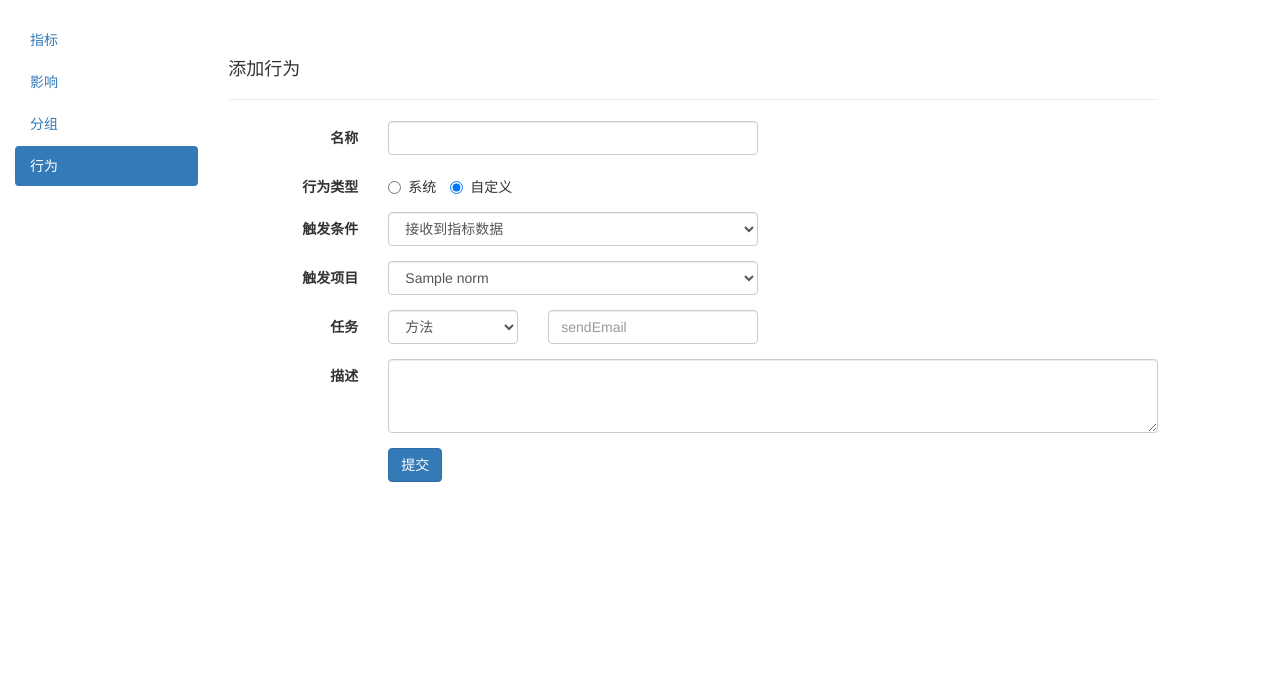
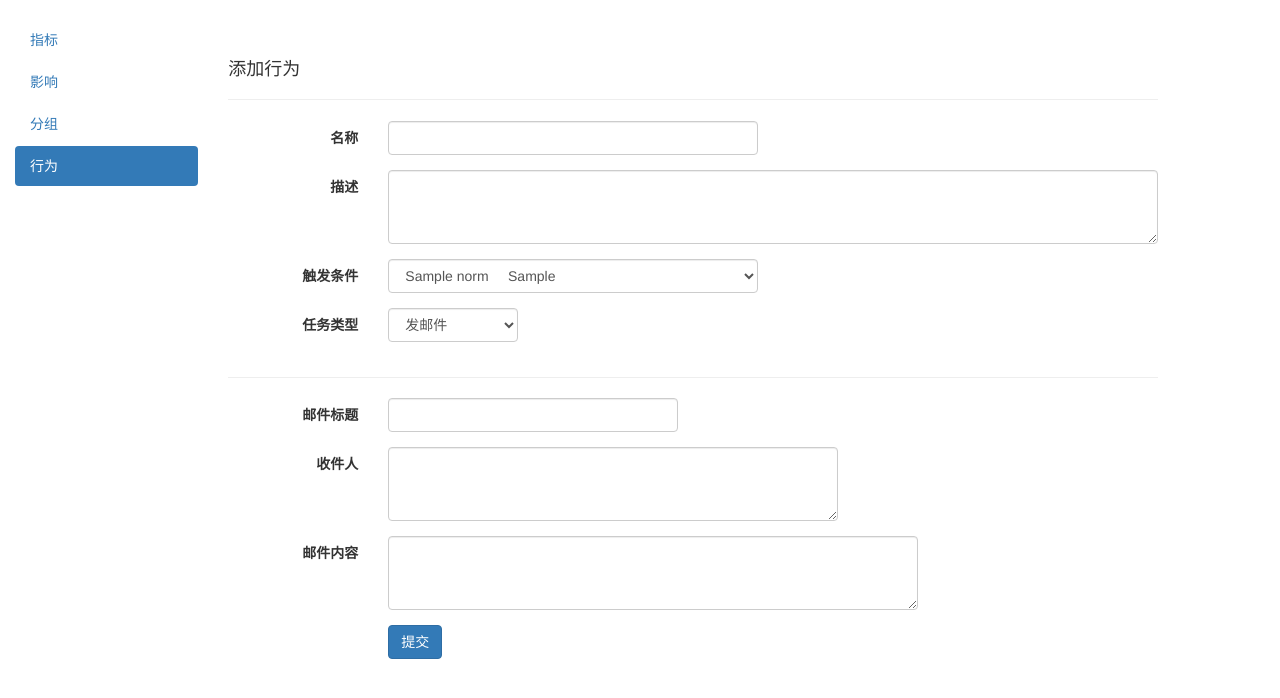
Before and after one commit to Cshiwei/monitor, a CodeIgniter app: page /database/index.php/behavior/add in a window 1280 px wide. Shown: the part 52-750 px from the top of the page. Run offline with CodeIgniter, Linux system fonts and the light colour scheme; tables that the repository leaves empty or names only in its code hold one stand-in row (values such as "Sample post"); data that the repository does not hold is empty.

Commit message:
细化任务方式

```diff
--- a/application/views/addbehavior.tpl
+++ b/application/views/addbehavior.tpl
@@ -4,7 +4,6 @@
     <meta charset="utf-8">
     <meta http-equiv="X-UA-Compatible" content="IE=edge">
     <title>添加行为</title>
-
     <link href="/static/bootstrap/css/bootstrap.min.css" rel="stylesheet">
 </head>
 <body>
@@ -50,6 +49,13 @@
                     </div>
                 </div>
                 <div class="form-group">
+                    <label for="desc" class="col-xs-2 control-label">描述</label>
+                    <div class="col-xs-10">
+                        <textarea name="desc" class="form-control" id="desc" rows="3"></textarea>
+                    </div>
+                </div>
+                <!--
+                <div class="form-group">
                     <label for="" class="col-xs-2 control-label">行为类型</label>
                     <div class="col-xs-5">
                     <{foreach $behaviorType as $key=>$val}>
@@ -59,6 +65,18 @@
                     <{/foreach}>
                     </div>
                 </div>
+                -->
+                <div class="form-group" id="itemGroup">
+                    <label for="normId" class="col-xs-2 control-label">触发条件</label>
+                    <div class="col-xs-5">
+                        <select class="form-control" id="normId" name="normId" title="指标ID">
+                            <{foreach $allNorm as $key=>$val}>
+                                <option  value="<{$val.id}>"><{$val.name}>&nbsp;&nbsp;&nbsp;&nbsp;<{$val.thresholdShow}></option>
+                            <{/foreach}>
+                        </select>
+                    </div>
+                </div>
+                <!--
                 <div class="form-group" >
                     <label for="trigger" class="col-xs-2 control-label">触发条件</label>
                     <div class="col-xs-5">
@@ -69,16 +87,108 @@
                         </select>
                     </div>
                 </div>
-                <div class="form-group" id="itemGroup">
-                    <label for="normId" class="col-xs-2 control-label">触发项目</label>
-                    <div class="col-xs-5">
-                        <select class="form-control" id="normId" name="normId" title="指标ID">
-                            <{foreach $allNorm as $key=>$val}>
-                                <option  value="<{$val.id}>"><{$val.name}>&nbsp;&nbsp;&nbsp;&nbsp;<{$val.thresholdShow}></option>
-                            <{/foreach}>
+                -->
+                <div class="form-group">
+                    <label for="jobType" class="col-xs-2 control-label">任务类型</label>
+                    <div class="col-xs-2">
+                        <select id="jobType" name="jobType" class="form-control">
+                                <option class="form-control" data-param="emailFm" value="1">发邮件</option>
+                                <option class="form-control" data-param="commondFm" value="2">执行命令</option>
+                                <option class="form-control" data-param="methodFm" value="3">执行方法</option>
+                                <option class="form-control" data-param="apiFm" value="4">调用接口</option>
                         </select>
                     </div>
                 </div>
+                <div class="row">
+                    <div class="col-xs-12">
+                        <hr/>
+                    </div>
+                </div>
+                <div id="paramFm">
+
+                </div>
+                <div class="param hidden">
+                    <div id="emailFm">
+                        <!-- 邮件参数-->
+                        <div class="form-group emailFm">
+                            <label for="jobType" class="col-xs-2 control-label">邮件标题</label>
+                            <div class="col-xs-4">
+                                <input class="form-control" type="text" name="eamilTitle"/>
+                            </div>
+                        </div>
+                        <div class="form-group emailFm">
+                            <label for="jobType" class="col-xs-2 control-label">收件人</label>
+                            <div class="col-xs-6">
+                                <textarea name="desc" class="form-control" id="desc" rows="3"></textarea>
+                            </div>
+                        </div>
+                        <div class="form-group emailFm">
+                            <label for="jobType" class="col-xs-2 control-label">邮件内容</label>
+                            <div class="col-xs-7">
+                                <textarea name="desc" class="form-control" id="desc" rows="3"></textarea>
+                            </div>
+                        </div>
+                        <!-- 邮件参数 -->
+                    </div>
+
+                    <div id="apiFm">
+                        <!--调用接口-->
+                        <div class="form-group apiFm">
+                            <label for="jobType" class="col-xs-2 control-label">接口地址</label>
+                            <div class="col-xs-4">
+                                <input class="form-control" type="text" name="eamilTitle"/>
+                            </div>
+                        </div>
+                        <div class="form-group apiFm">
+                            <label for="jobType" class="col-xs-2 control-label">方法</label>
+                            <div class="col-xs-4">
+                                <select class="form-control">
+                                    <option>GET</option>
+                                    <option>POST</option>
+                                    <option>DELETE</option>
+                                    <option>PUT</option>
+                                </select>
+                            </div>
+                        </div>
+                        <div class="form-group apiFm">
+                            <label class="col-xs-2 control-label" for="">参数</label>
+                            <div class="col-xs-5">
+                                <textarea name="desc" class="form-control" id="desc" rows="3"></textarea>
+                            </div>
+                        </div>
+                        <!--调用接口-->
+                    </div>
+
+                    <div id="methodFm">
+                        <!--调用方法-->
+                        <div class="form-group methodFm">
+                            <label for="jobType" class="col-xs-2 control-label">方法名称</label>
+                            <div class="col-xs-4">
+                                <input class="form-control" type="text" name="eamilTitle"/>
+                            </div>
+                        </div>
+                        <div class="form-group methodFm">
+                            <label class="col-xs-2 control-label" for="">参数</label>
+                            <div class="col-xs-5">
+                                <textarea name="desc" class="form-control" id="desc" rows="3"></textarea>
+                            </div>
+                        </div>
+                        <!--调用方法-->
+                    </div>
+
+                    <div id="commondFm">
+                        <!--命令行-->
+                        <div class="form-group commondFm">
+                            <label for="jobType" class="col-xs-2 control-label">命令行</label>
+                            <div class="col-xs-7">
+                                <input class="form-control" type="text" name="eamilTitle"/>
+                            </div>
+                        </div>
+                        <!--命令行-->
+                    </div>
+                </div>
+
+                <!--
                 <div class="form-group">
                     <label for="jobType" class="col-xs-2 control-label">任务</label>
                     <div class="col-xs-2">
@@ -92,12 +202,7 @@
                         <input class="form-control" type="text" id="jobName" name="jobName" placeholder="sendEmail"/>
                     </div>
                 </div>
-                <div class="form-group">
-                    <label for="desc" class="col-xs-2 control-label">描述</label>
-                    <div class="col-xs-10">
-                        <textarea name="desc" class="form-control" id="desc" rows="3"></textarea>
-                    </div>
-                </div>
+                -->
                 <div class="form-group">
                     <div class="col-sm-offset-2 col-sm-10">
                         <button type="button" id="addBehavior" class="btn btn-primary">提交</button>
@@ -165,10 +270,15 @@
 
     //变更行为类型，更改表单
     $(function(){
-       $("input[name='behaviorType']").change(function(){
-            $("#itemGroup").fadeToggle("normal");
-       });
+       $("#jobType").change(function(){
+           var param = $("#jobType option:selected").data('param');
+           var html = $("#"+param).html();
+           $("#paramFm").html(html);
+       })
+
+        $("#jobType").change();
     })
+
 
 </script>
 </html>
```
